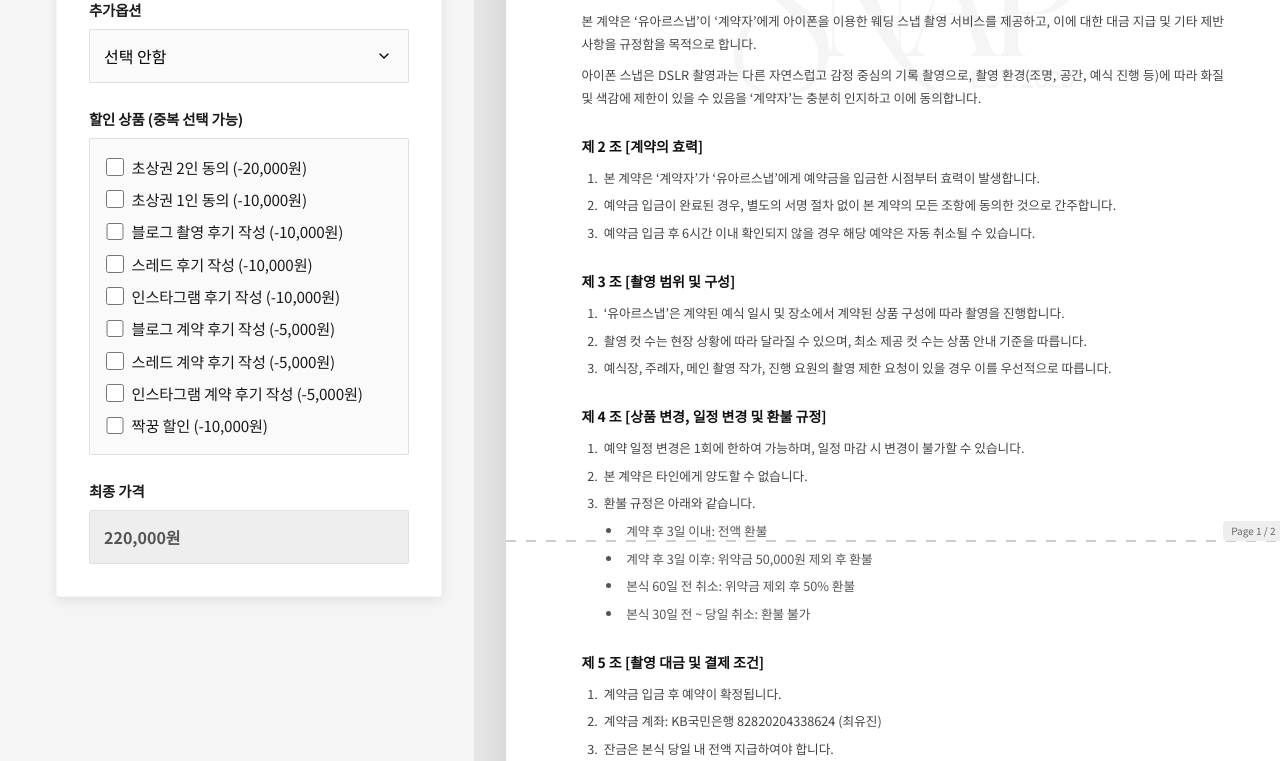
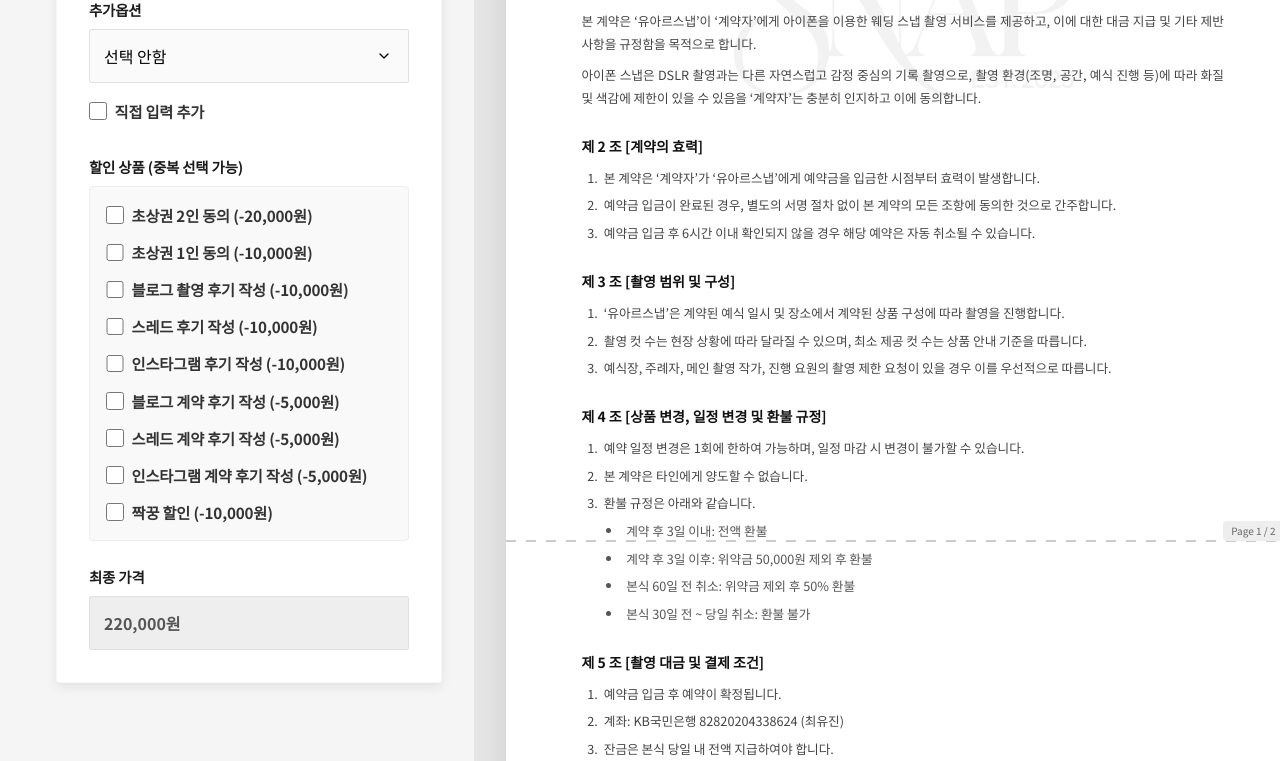
Before and after one commit to y2hscmtk/yuar-snap, a React (Vite) app: page / in a window 1280 px wide. Shown: the part 759-1520 px from the top of the page. Built offline with nearby package versions, Linux system fonts and the light colour scheme.

Commit message:
[feature add] 추가 입력 가능 항목 추가

```diff
--- a/src/App.jsx
+++ b/src/App.jsx
@@ -12,9 +12,12 @@ function App() {
     weddingDate: '',
     weddingTime: '',
     packageConfig: 'standard', // Default to standard
-    options: '',
+    options: 'none',
+    hasCustomOption: false,
+    customOptionName: '',
+    customOptionPrice: 0,
     discountItems: [], // Array for multiple selections
-    finalPrice: 0, // Number type for calculation
+    finalPrice: '0원', // Number type for calculation
   })
 
   const [viewMode, setViewMode] = useState('edit') // 'edit' or 'preview'
--- a/src/components/ContractForm.css
+++ b/src/components/ContractForm.css
@@ -56,23 +56,46 @@ textarea::placeholder {
     color: #aaa;
 }
 
-.checkbox-group {
+.checkbox-group,
+.radio-group {
     display: flex;
     flex-direction: column;
-    gap: 0.5rem;
-    background: #fafafa;
+    gap: 0.8rem;
+    background: #f9f9f9;
     padding: 1rem;
-    border-radius: var(--radius-sm);
-    border: 1px solid var(--border-color);
+    border-radius: 4px;
+    border: 1px solid #eee;
 }
 
-.checkbox-label {
+.checkbox-label,
+.radio-label {
     display: flex;
     align-items: center;
     gap: 0.5rem;
-    font-weight: 400;
+    cursor: pointer;
     font-size: 0.95rem;
-    cursor: pointer;
+    color: #333;
+}
+
+.custom-option-toggle {
+    margin-top: 0.5rem;
+    margin-bottom: 0.5rem;
+}
+
+.custom-option-inputs {
+    margin-top: 0.5rem;
+    display: flex;
+    gap: 0.5rem;
+    padding-left: 0;
+    /* Reset padding since it's not nested in radio anymore */
+}
+
+.custom-input {
+    flex: 1;
+    padding: 0.5rem;
+    border: 1px solid #ddd;
+    border-radius: 4px;
+    font-size: 0.9rem;
 }
 
 .checkbox-label input[type="checkbox"] {
--- a/src/components/ContractForm.jsx
+++ b/src/components/ContractForm.jsx
@@ -38,6 +38,11 @@ const ContractForm = ({ data, onChange }) => {
         // Option Price
         if (data.options && PRICING.options[data.options]) {
             total += PRICING.options[data.options].price;
+        }
+
+        // Custom Option Price (Additive)
+        if (data.hasCustomOption) {
+            total += Number(data.customOptionPrice) || 0;
         }
 
         // Discount Price
@@ -169,6 +174,38 @@ const ContractForm = ({ data, onChange }) => {
                         </option>
                     ))}
                 </select>
+
+                <div className="custom-option-toggle">
+                    <label className="checkbox-label">
+                        <input
+                            type="checkbox"
+                            checked={data.hasCustomOption || false}
+                            onChange={(e) => onChange({ target: { name: 'hasCustomOption', value: e.target.checked } })}
+                        />
+                        직접 입력 추가
+                    </label>
+                </div>
+
+                {data.hasCustomOption && (
+                    <div className="custom-option-inputs">
+                        <input
+                            type="text"
+                            name="customOptionName"
+                            value={data.customOptionName}
+                            onChange={onChange}
+                            placeholder="추가 항목명"
+                            className="custom-input"
+                        />
+                        <input
+                            type="number"
+                            name="customOptionPrice"
+                            value={data.customOptionPrice}
+                            onChange={onChange}
+                            placeholder="추가 금액"
+                            className="custom-input"
+                        />
+                    </div>
+                )}
             </div>
 
             <div className="form-group">
--- a/src/components/ContractPreview.css
+++ b/src/components/ContractPreview.css
@@ -25,7 +25,7 @@
 @media screen and (max-width: 768px) {
     .preview-container {
         padding: 1rem;
-        justify-content: flex-start;
+        justify-content: center;
     }
 }
 
@@ -36,8 +36,8 @@
     width: 100%;
     height: 100%;
     pointer-events: none;
-    z-index: 0;
-    overflow: hidden;
+    z-index: 1;
+    /* overflow: hidden; Removed to prevent clipping issues */
 }
 
 .page-watermark {
@@ -49,7 +49,8 @@
     display: flex;
     align-items: center;
     justify-content: center;
-    opacity: 0.08;
+    opacity: 0.1;
+    /* Slightly increased opacity */
 }
 
 .page-watermark img {
@@ -91,7 +92,7 @@
 
 .contract-content {
     position: relative;
-    z-index: 1;
+    z-index: 2;
 }
 
 .contract-header {
--- a/src/components/ContractPreview.jsx
+++ b/src/components/ContractPreview.jsx
@@ -58,6 +58,9 @@ const ContractPreview = ({ data }) => {
         handleCalculations();
         window.addEventListener('resize', handleCalculations);
 
+        // Recalculate when fonts are loaded to ensure correct height
+        document.fonts.ready.then(handleCalculations);
+
         // Recalculate when data changes
         // We removed ResizeObserver to prevent potential loops/crashes
         // Since content height mainly changes with data, this should be sufficient
@@ -81,12 +84,26 @@ const ContractPreview = ({ data }) => {
         return `${pkg.label} (${pkg.price.toLocaleString()}원)`;
     };
 
-    const getOptionDisplay = (key) => {
-        if (!key || key === 'none') return '-';
-        const opt = PRICING.options[key];
-        if (!opt) return key;
-        if (opt.price === 0) return opt.label;
-        return `${opt.label} (+${opt.price.toLocaleString()}원)`;
+    const getOptionDisplay = () => {
+        const items = [];
+
+        // 1. Selected Predefined Option
+        const key = data.options;
+        if (key && key !== 'none' && PRICING.options[key]) {
+            const opt = PRICING.options[key];
+            const label = opt.price === 0 ? opt.label : `${opt.label} (+${opt.price.toLocaleString()}원)`;
+            items.push(<div key="std">{label}</div>);
+        }
+
+        // 2. Custom Option
+        if (data.hasCustomOption && data.customOptionName) {
+            const price = Number(data.customOptionPrice) || 0;
+            const label = price === 0 ? data.customOptionName : `${data.customOptionName} (+${price.toLocaleString()}원)`;
+            items.push(<div key="custom">{label}</div>);
+        }
+
+        if (items.length === 0) return '-';
+        return items;
     };
 
     const getDiscountDisplay = (ids) => {
@@ -168,13 +185,13 @@ const ContractPreview = ({ data }) => {
                                     <td colSpan="3">
                                         <div className="split-cell">
                                             <span className="package-label">{getPackageDisplay(data.packageConfig)}</span>
-                                            <span className="deposit-note">계약금 50,000원 포함</span>
+                                            <span className="deposit-note">예약금 50,000원 포함</span>
                                         </div>
                                     </td>
                                 </tr>
                                 <tr>
                                     <th>추가옵션</th>
-                                    <td colSpan="3">{getOptionDisplay(data.options)}</td>
+                                    <td colSpan="3" className="multi-line">{getOptionDisplay()}</td>
                                 </tr>
                                 <tr>
                                     <th>할인항목</th>
@@ -223,8 +240,8 @@ const ContractPreview = ({ data }) => {
 
                             <h3>제 5 조 [촬영 대금 및 결제 조건]</h3>
                             <ol>
-                                <li>계약금 입금 후 예약이 확정됩니다.</li>
-                                <li>계약금 계좌: KB국민은행 82820204338624 (최유진)</li>
+                                <li>예약금 입금 후 예약이 확정됩니다.</li>
+                                <li>계좌: KB국민은행 82820204338624 (최유진)</li>
                                 <li>잔금은 본식 당일 내 전액 지급하여야 합니다.</li>
                                 <li>잔금 미지급 시 결과물 전달이 제한될 수 있습니다.</li>
                             </ol>
@@ -270,7 +287,7 @@ const ContractPreview = ({ data }) => {
                             <h3>제 9 조 [면책 조항]</h3>
                             <ol>
                                 <li>
-                                    <div>‘유아르스냅의’ 일방적 취소 또는 사전 고지 없는 당일 노쇼 발생 시, 계약금의 3배를 배상합니다.</div>
+                                    <div>‘유아르스냅’의 일방적 취소 또는 사전 고지 없는 당일 노쇼 발생 시, 계약금의 3배를 배상합니다.</div>
                                     <div className="sub-text">(갑작스러운 질병, 사고, 직계가족의 장례 등 불가피한 사유 발생 시 사전 고지한 경우 계약금은 전액 환불됩니다.)</div>
                                 </li>
                                 <li>
```
